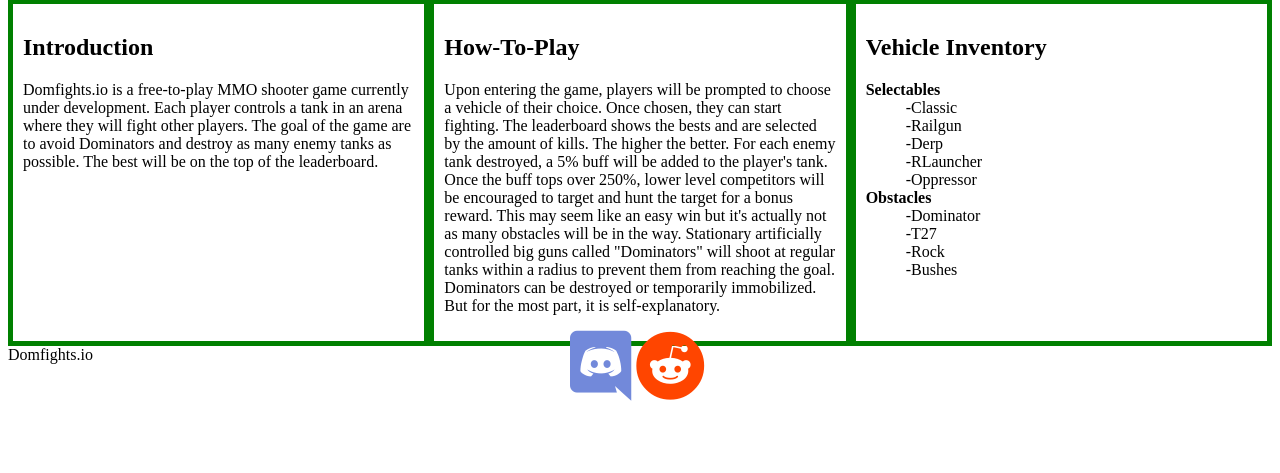
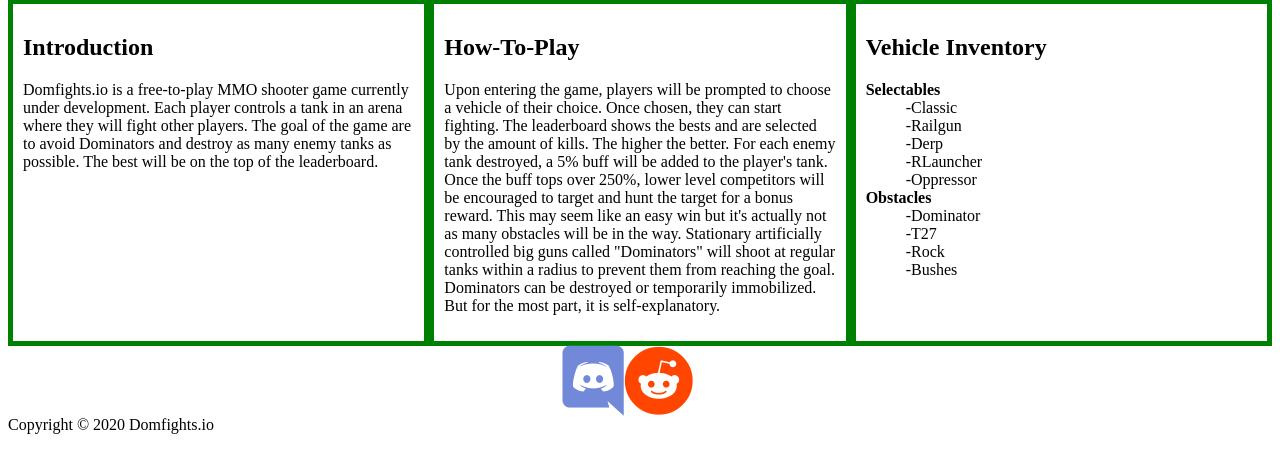
Before and after one commit to Steve-Dusty/df-site, a PHP site: page /html/index.html in a window 1280 px wide. Shown: the part 229-702 px from the top of the page. Run offline with PHP 8.4, Linux system fonts and the light colour scheme.

Commit message:
Flexbox revised + grids

```diff
--- a/css/style.css
+++ b/css/style.css
@@ -44,12 +44,18 @@
 .platforms{
   /*not needed for now*/
 }
+
+.icons{
+  display: flex;
+  justify-content: center;
+
+}
   .icons{
 
-    width: 140px;
-    position: absolute;
-    top: 70%;
+    margin-right: 24px;
+    /*width: 140px;
     left: 50%;
+    bottom: 0%;
     margin-left: -70px; /*half the size of width*/
 
   }
--- a/html/index.html
+++ b/html/index.html
@@ -63,6 +63,6 @@
     </div>
 
 
-    <footer>Domfights.io</footer>
+    <footer>Copyright © 2020 Domfights.io</footer>
 </body>
 </html>
```
